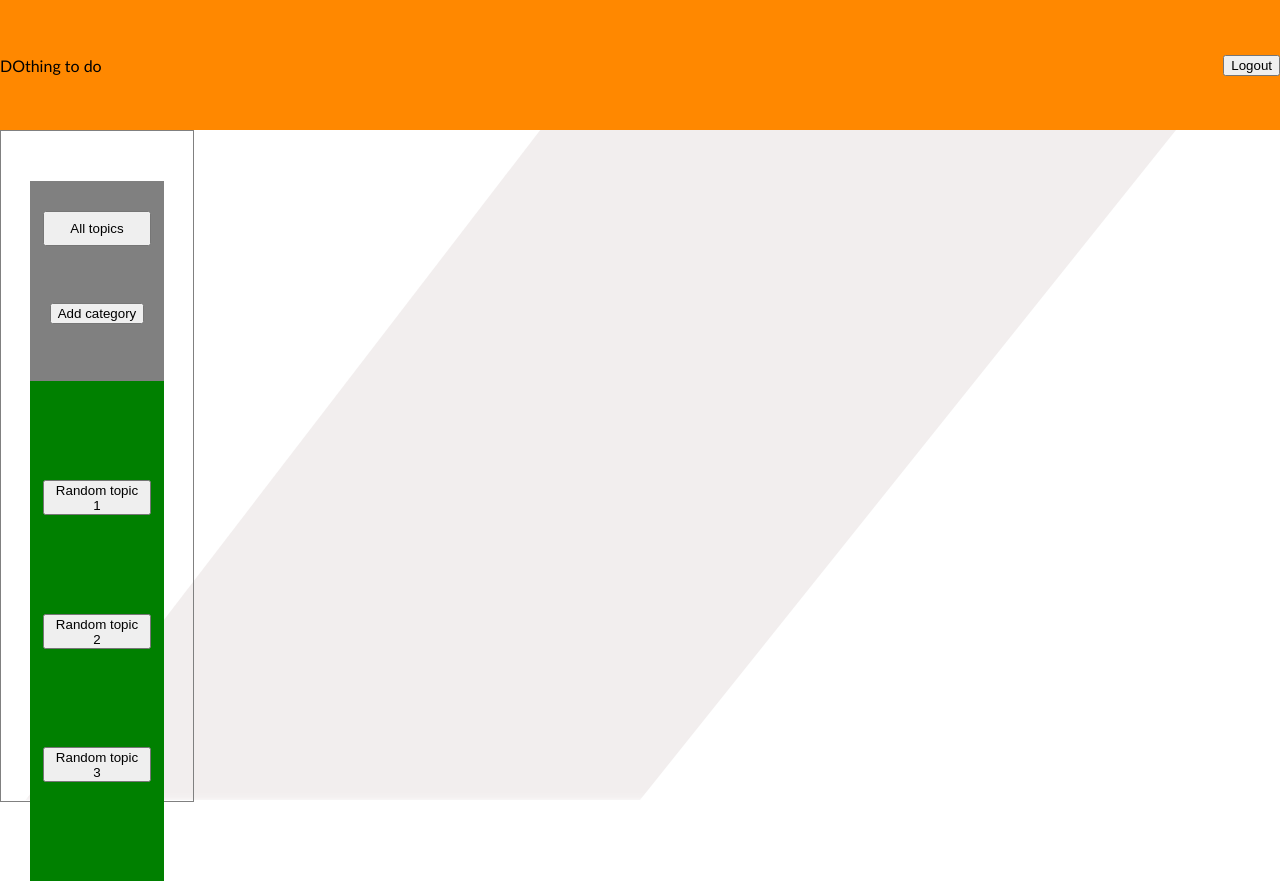
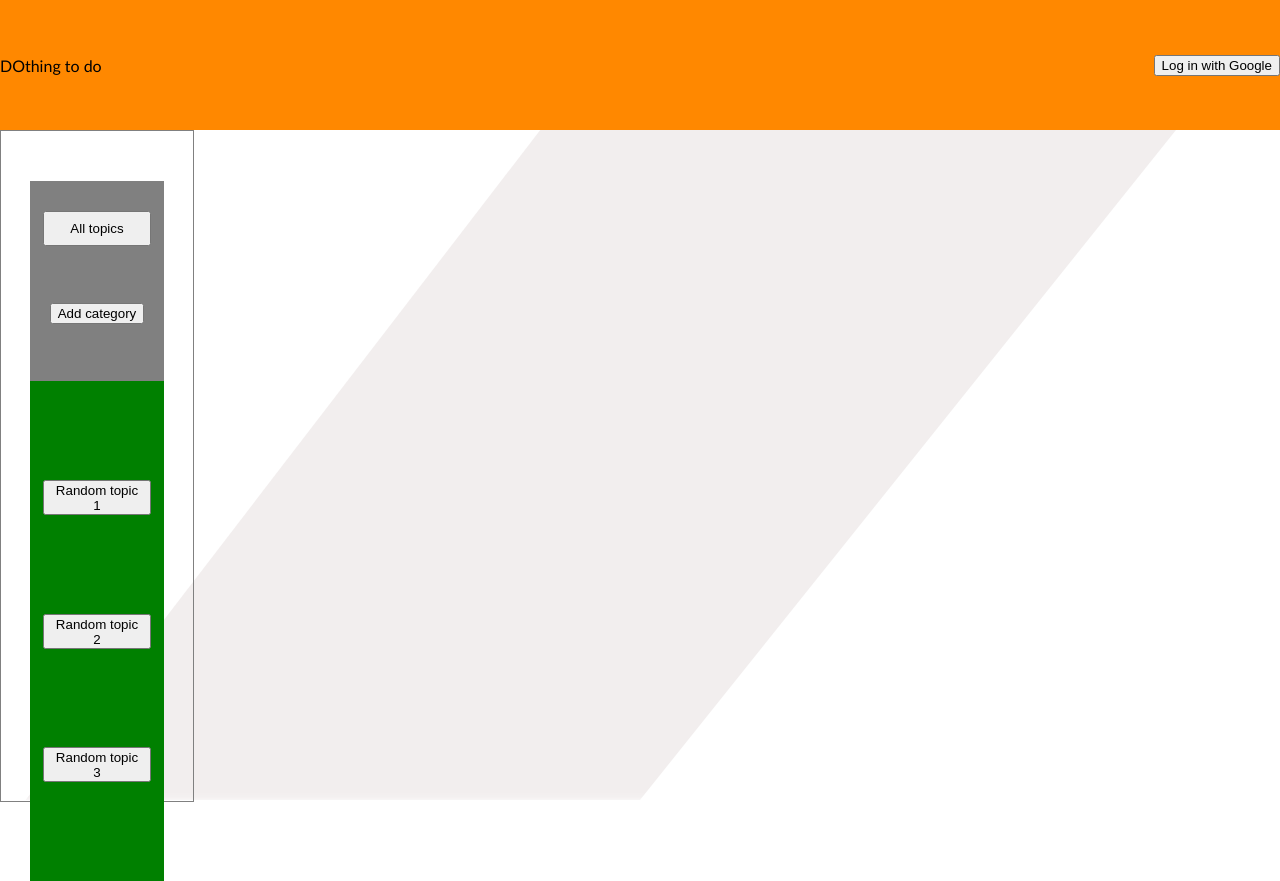
Before and after one commit to Tomasgb97/todolist, a website built with webpack: page dist/index.html in a window 1280 px wide. Built offline with nearby package versions, Linux system fonts and the light colour scheme; some packages are replaced by stand-ins of ours; no server answers.

Commit message:
fixed problem of firebase hosting not working locally

```diff
--- a/src/index.js
+++ b/src/index.js
@@ -8,14 +8,14 @@ const logoutBttn = document.getElementById('logoutbutton');
 
 const checkState = () => {
 
-    if(firebase.user){
+    if(firebase.user()){
 
-    return domevent.domevent.logOut();
+    domevent.domevent.logOut();
 
     }
     else {
 
-        return domevent.domevent.login();
+     domevent.domevent.login();
     }};
 
 
```
Also changed, not shown: dist/index.html, dist/main.js, 1 other file.
